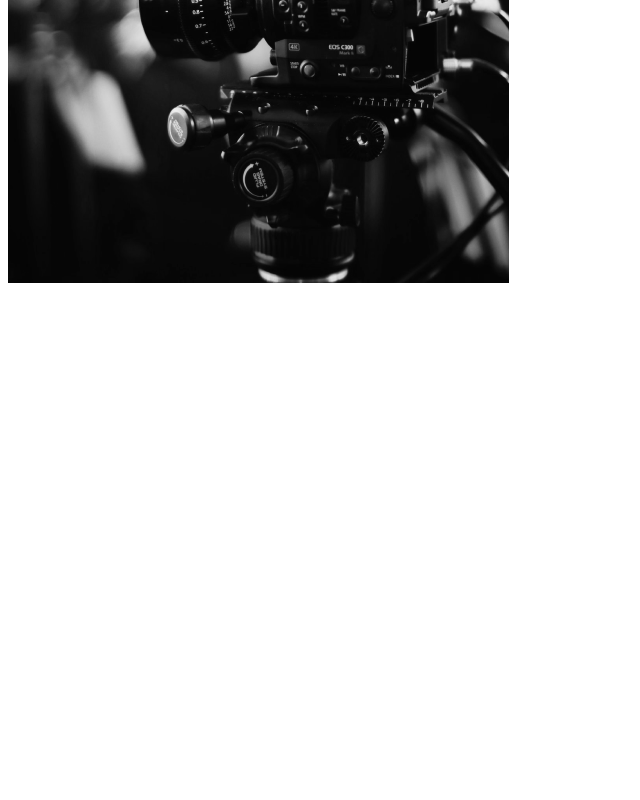
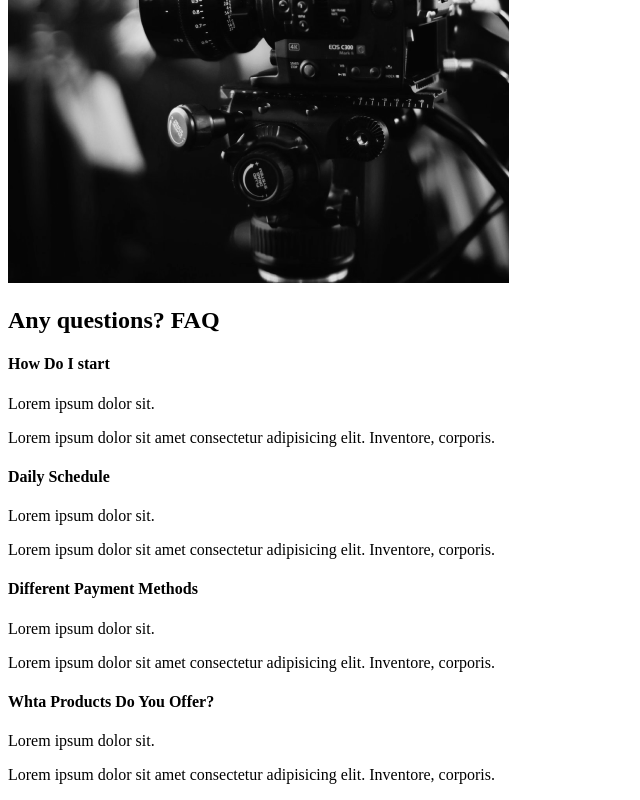
Before and after one commit to ZarkoKnezevic/the-creative-react-course-capture, a React (Create React App) app: page / in a window 1280 px wide. Shown: the part 2099-2899 px from the top of the page, without its empty margins (0-640 px from the left). Before the commit the page ends 2394 px from the top, so only its background shows below. Built offline with nearby package versions, Linux system fonts and the light colour scheme.

Commit message:
4. Faq Section

```diff
--- /dev/null
+++ b/src/components/FaqSection.js
@@ -0,0 +1,39 @@
+import React from 'react';
+
+const FaqSection = () => {
+    return (
+        <div className="faq">
+            <h2>Any questions? <span>FAQ</span></h2>
+            <div className="question">
+                <h4>How Do I start</h4>
+                <div className="answer">
+                    <p>Lorem ipsum dolor sit.</p>
+                    <p>Lorem ipsum dolor sit amet consectetur adipisicing elit. Inventore, corporis.</p>
+                </div>
+            </div>
+            <div className="question">
+                <h4>Daily Schedule</h4>
+                <div className="answer">
+                    <p>Lorem ipsum dolor sit.</p>
+                    <p>Lorem ipsum dolor sit amet consectetur adipisicing elit. Inventore, corporis.</p>
+                </div>
+            </div>
+            <div className="question">
+                <h4>Different Payment Methods</h4>
+                <div className="answer">
+                    <p>Lorem ipsum dolor sit.</p>
+                    <p>Lorem ipsum dolor sit amet consectetur adipisicing elit. Inventore, corporis.</p>
+                </div>
+            </div>
+            <div className="question">
+                <h4>Whta Products Do You Offer?</h4>
+                <div className="answer">
+                    <p>Lorem ipsum dolor sit.</p>
+                    <p>Lorem ipsum dolor sit amet consectetur adipisicing elit. Inventore, corporis.</p>
+                </div>
+            </div>
+        </div>
+    )
+}
+
+export default FaqSection;
--- a/src/pages/AboutUs.js
+++ b/src/pages/AboutUs.js
@@ -2,6 +2,7 @@
 // Page Components
 import AboutSection from '../components/AboutSection';
 import ServicesSection from '../components/ServicesSection';
+import FaqSection from '../components/FaqSection';
 
 
 const AboutUs = () => {
@@ -9,6 +10,7 @@
     <>
         <AboutSection />
         <ServicesSection />
+        <FaqSection />
     </>
     );
 }
```
